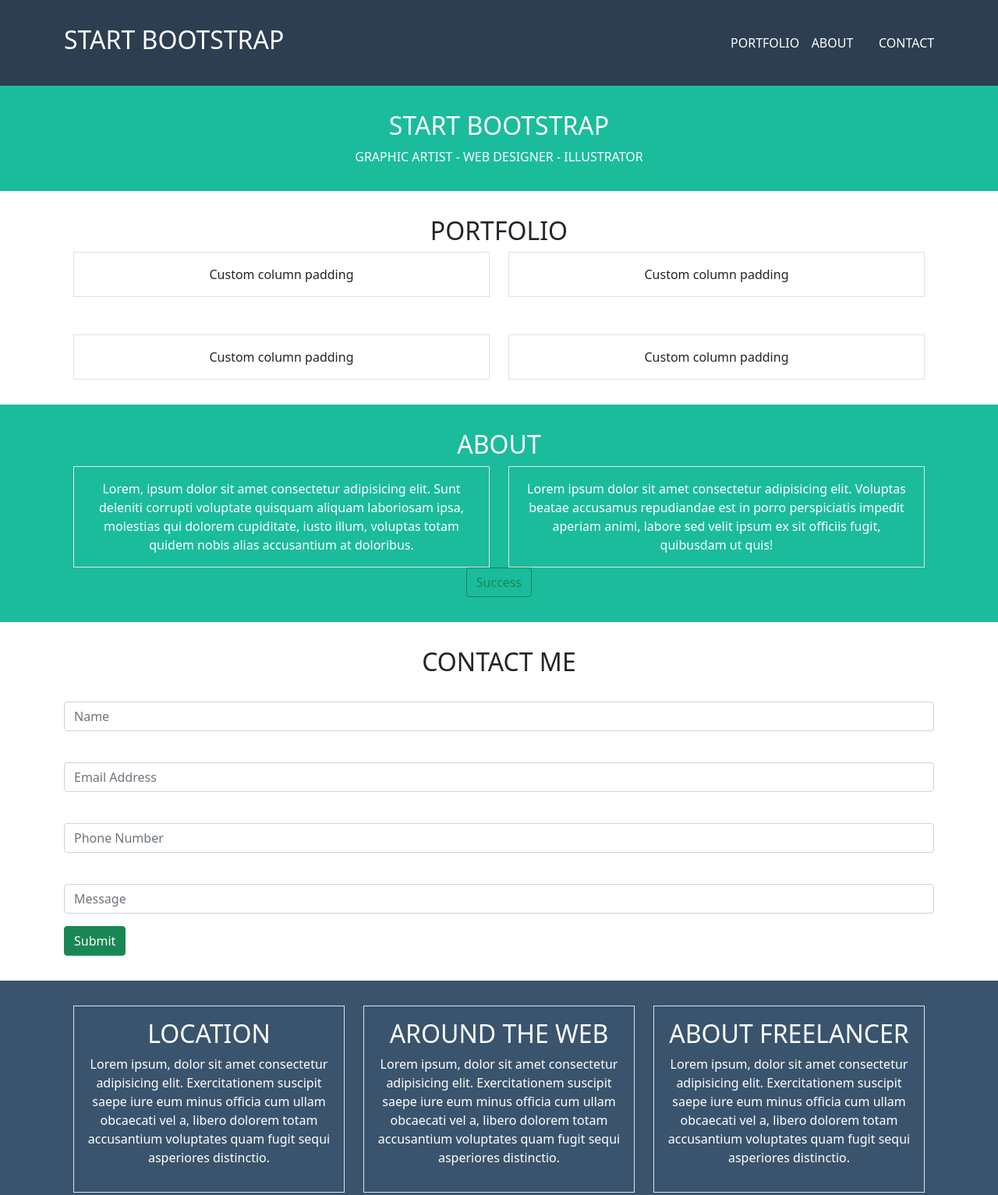
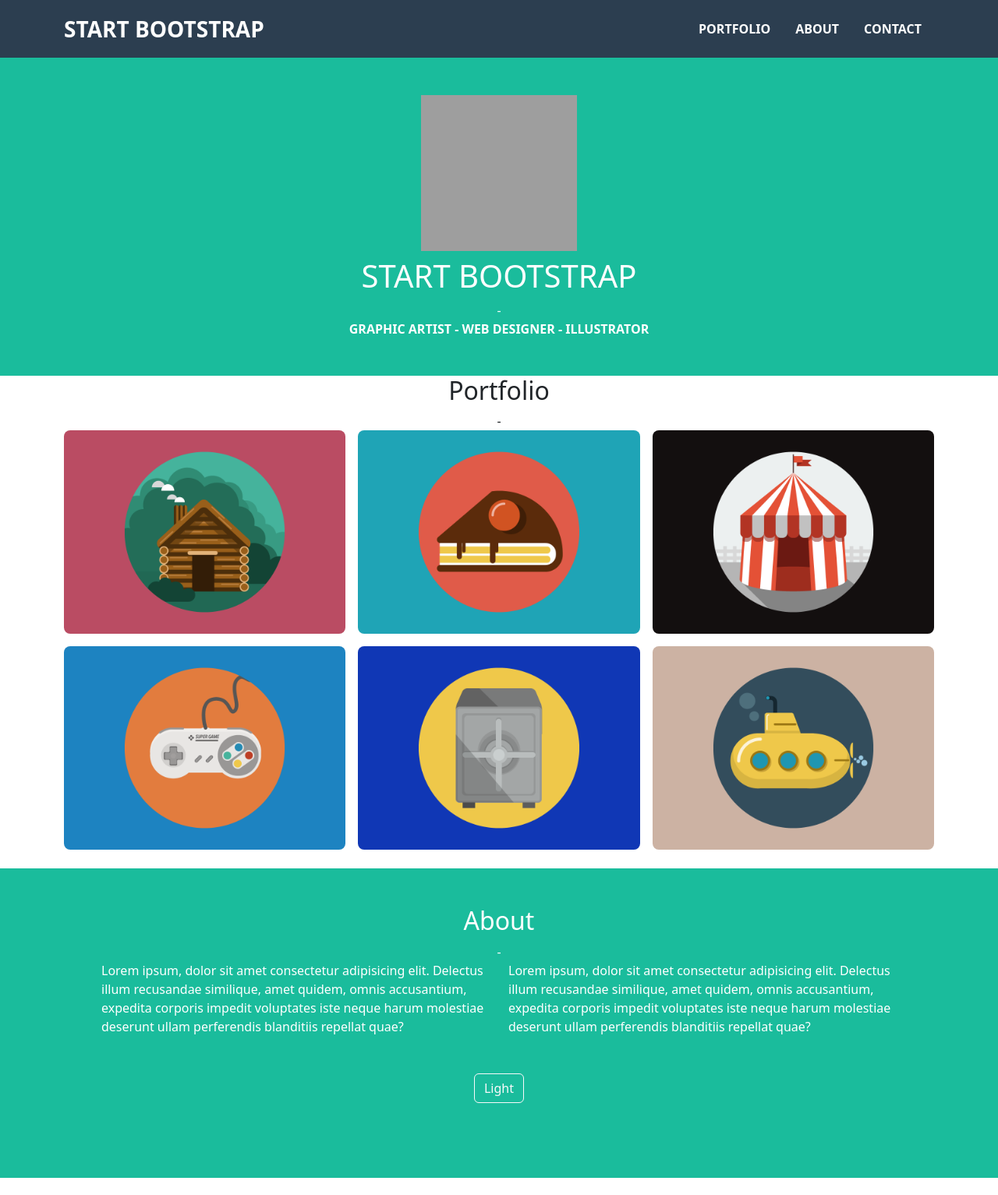
Before and after one commit to giovannimariaciclosi/html-css-bootstrap-freelancer, a plain HTML site: page index.html in a window 1280 px wide. Shown: the top 1533 px of the page at 78% size. Drawn offline with nearby package versions, Linux system fonts and the light colour scheme; grey boxes are pictures that could not be loaded.

Commit message:
fix: fix layout, added images, change bootstrap cdn version

```diff
--- a/css/style.css
+++ b/css/style.css
@@ -1,41 +1,19 @@
-.__debug * {
-  border: 1px solid red;
+.my-nav {
+  background-color: #2c3e50;
 }
 
-.__navbar {
-  background-color: #2c3e50;
+.my-green-back {
+  background-color: #1abc9c;
   color: white;
-  padding: 2em 0;
 }
 
-.__main {
-  background-color: #1abc9c;
-  color: white;
-  padding: 2em 0;
+/* TEST */
+/* #portfolio .my-col-inner {
+  min-height: 200px;
+  background-color: #ba4b63;
+} */
+/* / TEST */
+
+.form-control::placeholder {
+  color: #333333;
 }
-
-.__portfolio {
-  padding: 2em 0;
-}
-
-.__about {
-  background-color: #1abc9c;
-  color: white;
-  padding: 2em 0;
-}
-
-.__contactme {
-  padding: 2em 0;
-}
-
-.__footer {
-  background-color: #3a546d;
-  color: white;
-  padding: 2em 0;
-}
-
-.__copyright {
-  background-color: #2c3e50;
-  color: white;
-  padding: 2em 0;
-}
--- a/index.html
+++ b/index.html
@@ -4,151 +4,206 @@
   <meta charset="UTF-8">
   <meta http-equiv="X-UA-Compatible" content="IE=edge">
   <meta name="viewport" content="width=device-width, initial-scale=1.0">
-  <title>Bootstrap</title>
+  <title>Bootstrap Freelancer</title>
 
   <!-- Bootstrap CSS -->
-  <link href="https://cdn.jsdelivr.net/npm/bootstrap@5.0.2/dist/css/bootstrap.min.css" rel="stylesheet" integrity="sha384-EVSTQN3/azprG1Anm3QDgpJLIm9Nao0Yz1ztcQTwFspd3yD65VohhpuuCOmLASjC" crossorigin="anonymous">
+  <link href="https://cdn.jsdelivr.net/npm/bootstrap@5.3.0-alpha1/dist/css/bootstrap.min.css" rel="stylesheet" integrity="sha384-GLhlTQ8iRABdZLl6O3oVMWSktQOp6b7In1Zl3/Jr59b6EGGoI1aFkw7cmDA6j6gD" crossorigin="anonymous">
+
+  <link rel="stylesheet" href="https://cdn.jsdelivr.net/npm/bootstrap-icons@1.10.3/font/bootstrap-icons.css">
 
   <link rel="stylesheet" href="css/style.css">
 </head>
 <body>
+  <nav class="my-nav text-white py-3 text-uppercase fw-bold">
+    <div class="container d-flex justify-content-between align-items-center">
 
-  <div class="container-fluid __navbar">
-    <div class="container-xl">
-      <div class="d-flex align-items-center justify-content-between">
-        <h2>START BOOTSTRAP</h2>
-        <div class="row justify-content-sm-end text-center">
-          <div class="col-4">
-            PORTFOLIO
+      <div class="nav-left fs-3">
+        Start Bootstrap
       </div>
-          <div class="col-4">
-            ABOUT
+
+      <div class="nav-right">
+
+        <ul class="list-unstyled d-flex m-0">
+          <li class="px-3">Portfolio</li>
+          <li class="px-3">About</li>
+          <li class="px-3">Contact</li>
+        </ul>
+
       </div>
-          <div class="col-4">
-            CONTACT
+
+    </div>
+
+  </nav>
+
+
+  <div id="jumbo" class="container-fluid my-green-back text-center text-uppercase py-5">
+
+    <div class="mb-2">
+      <img src="https://picsum.photos/200">
+    </div>
+
+    <h1>Start Bootstrap</h1>
+
+    <div class="my-separator">
+      -
+    </div>
+
+    <div class="fw-bold">
+      Graphic Artist - Web Designer - Illustrator
+    </div>
+
+  </div>
+
+  <div id="portfolio" class="container text-center">
+    <h2>Portfolio</h2>
+
+    <div class="my-separator">
+      -
+    </div>
+
+    <!-- <div class="row text-center g-3 mb-5">
+      <div class="col-lg-6 col-md-6 col-12">
+        <div class="my-col-inner rounded-3">
+          col
         </div>
       </div>
+      <div class="col-lg-3 col-md-6 col-12">
+        <div class="my-col-inner rounded-3">
+          col
+        </div>
+      </div>
+      <div class="col-lg-3 col-md-6 col-12">
+        <div class="my-col-inner rounded-3">
+          col
+        </div>
+      </div>
+      <div class="col-lg-2 col-md-6 col-12">
+        <div class="my-col-inner rounded-3">
+          col
+        </div>
+      </div>
+      <div class="col-lg-4 col-md-6 col-12">
+        <div class="my-col-inner rounded-3">
+          col
+        </div>
+      </div>
+      <div class="col-lg-6 col-md-6 col-12">
+        <div class="my-col-inner rounded-3">
+          col
+        </div>
+      </div>
+    </div> -->
+
+    <div class="row row-cols-1 row-cols-lg-3 row-cols-md-2 g-3 mb-4">
+      <div class="col">
+        <div class="my-col-inner rounded-3 overflow-hidden overflow-hidden">
+          <img src="img/cabin.png" class="img-fluid" alt="...">
+        </div>
+      </div>
+      <div class="col">
+        <div class="my-col-inner rounded-3 overflow-hidden">
+          <img src="img/cake.png" class="img-fluid" alt="...">
+        </div>
+      </div>
+      <div class="col">
+        <div class="my-col-inner rounded-3 overflow-hidden">
+          <img src="img/circus.png" class="img-fluid" alt="...">
+        </div>
+      </div>
+      <div class="col">
+        <div class="my-col-inner rounded-3 overflow-hidden">
+          <img src="img/game.png" class="img-fluid" alt="...">
+        </div>
+      </div>
+      <div class="col">
+        <div class="my-col-inner rounded-3 overflow-hidden">
+          <img src="img/safe.png" class="img-fluid" alt="...">
+        </div>
+      </div>
+      <div class="col">
+        <div class="my-col-inner rounded-3 overflow-hidden">
+          <img src="img/submarine.png" class="img-fluid" alt="...">
         </div>
       </div>
     </div>
 
-  <div class="container-fluid __main">
-    <div class="container-xl">
-      <h2 class="text-center">START BOOTSTRAP</h2>
+  </div>
 
-      <div class="container text-center">
+  <div id="about" class="my-green-back py-5">
+    <div class="container">
+      <h2 class="text-center">
+        About
+      </h2>
+
+      <div class="my-separator text-center">
+        -
+      </div>
+
+      <div class="px-5">
+
         <div class="row">
-          <div class="col-12">
-            GRAPHIC ARTIST - WEB DESIGNER -  ILLUSTRATOR
+          <div class="col-6">
+            Lorem ipsum, dolor sit amet consectetur adipisicing elit. Delectus illum recusandae similique, amet quidem, omnis accusantium, expedita corporis impedit voluptates iste neque harum molestiae deserunt ullam perferendis blanditiis repellat quae?
           </div>
-        </div>
-      </div>
+          <div class="col-6">
+            Lorem ipsum, dolor sit amet consectetur adipisicing elit. Delectus illum recusandae similique, amet quidem, omnis accusantium, expedita corporis impedit voluptates iste neque harum molestiae deserunt ullam perferendis blanditiis repellat quae?
           </div>
         </div>
 
-  <div class="container-fluid __portfolio">
-    <div class="container-xl">
-      <h2 class="text-center">PORTFOLIO</h2>
+      </div>
 
-      <div class="container overflow-hidden text-center">
-        <div class="row gy-5">
-          <div class="col-6">
-            <div class="p-3 border">Custom column padding</div>
+      <div class="text-center py-5">
+        <button type="button" class="btn btn-outline-light">Light</button>
       </div>
-          <div class="col-6">
-            <div class="p-3 border">Custom column padding</div>
+
+
     </div>
-          <div class="col-6">
-            <div class="p-3 border">Custom column padding</div>
+
   </div>
-          <div class="col-6">
-            <div class="p-3 border">Custom column padding</div>
-          </div>
-        </div>
-      </div>
+
+  <div id="contact" class="container py-5">
+    <div class="text-center">
+      <h2>
+        Contact me
+      </h2>
+
+
+      <div class="my-separator text-center">
+        <i class="bi bi-star-fill"></i>
       </div>
     </div>
 
-  <div class="container-fluid __about">
-    <div class="container-xl">
-      <h2 class="text-center">ABOUT</h2>
-      <div class="container overflow-hidden text-center">
-        <div class="row gy-5">
-          <div class="col-6">
-            <div class="p-3 border ">Lorem, ipsum dolor sit amet consectetur adipisicing elit. Sunt deleniti corrupti voluptate quisquam aliquam laboriosam ipsa, molestias qui dolorem cupiditate, iusto illum, voluptas totam quidem nobis alias accusantium at doloribus.</div>
+    <div class="px-5">
+      <form class="px-2">
+        <div class="mb-3">
+          <input type="text" placeholder="Name" class="form-control border-0 border-bottom rounded-0">
         </div>
-          <div class="col-6">
-            <div class="p-3 border">Lorem ipsum dolor sit amet consectetur adipisicing elit. Voluptas beatae accusamus repudiandae est in porro perspiciatis impedit aperiam animi, labore sed velit ipsum ex sit officiis fugit, quibusdam ut quis!</div>
-          </div>
-        </div>
-      </div>
-      <div class="container text-center">
-        <button type="button" class="btn btn-outline-success">Success</button>
-      </div>
-    </div>
+        <div class="mb-3">
+          <input type="email" placeholder="Email" class="form-control border-0 border-bottom rounded-0">
         </div>
 
-  <div class="container-fluid __contactme">
-    <div class="container-xl">
-      <h2 class="text-center">CONTACT ME</h2>
-      <form>
         <div class="mb-3">
-          <label for="exampleFormControlInput1" class="form-label"></label>
-          <input type="name" class="form-control" id="exampleFormControlInput1" placeholder="Name">
-        </div>
-        <div class="mb-3">
-          <label for="exampleFormControlInput1" class="form-label"></label>
-          <input type="email" class="form-control" id="exampleFormControlInput1" placeholder="Email Address">
-        </div>
-        <div class="mb-3">
-          <label for="exampleFormControlInput1" class="form-label"></label>
-          <input type="number" class="form-control" id="exampleFormControlInput1" placeholder="Phone Number">
-        </div>
-        <div class="mb-3">
-          <label for="exampleFormControlInput1" class="form-label"></label>
-          <input type="message" class="form-control" id="exampleFormControlInput1" placeholder="Message">
-        </div>
-        <button type="submit" class="btn btn-success">Submit</button>
-      </form>
-    </div>
+          <input type="tel" placeholder="Phone Number" class="form-control border-0 border-bottom rounded-0">
         </div>
 
-  <div class="container-fluid __footer">
-    <div class="container-xl">
-      <div class="container overflow-hidden text-center">
-        <div class="row gy-5">
-          <div class="col-4">
-            <div class="p-3 border ">
-              <h2>LOCATION</h2>
-              <p>Lorem ipsum, dolor sit amet consectetur adipisicing elit. Exercitationem suscipit saepe iure eum minus officia cum ullam obcaecati vel a, libero dolorem totam accusantium voluptates quam fugit sequi asperiores distinctio.</p>
-            </div>
-          </div>
-          <div class="col-4">
-            <div class="p-3 border ">
-              <h2>AROUND THE WEB</h2>
-              <p>Lorem ipsum, dolor sit amet consectetur adipisicing elit. Exercitationem suscipit saepe iure eum minus officia cum ullam obcaecati vel a, libero dolorem totam accusantium voluptates quam fugit sequi asperiores distinctio.</p>
-            </div>
-          </div>
-          <div class="col-4">
-            <div class="p-3 border ">
-              <h2>ABOUT FREELANCER</h2>
-              <p>Lorem ipsum, dolor sit amet consectetur adipisicing elit. Exercitationem suscipit saepe iure eum minus officia cum ullam obcaecati vel a, libero dolorem totam accusantium voluptates quam fugit sequi asperiores distinctio.</p>
-            </div>
-          </div>
-        </div>
-      </div>
-    </div>
+        <div class="mb-3">
+          <input type="email" placeholder="Email" class="form-control border-0 border-bottom rounded-0">
         </div>
 
-  <div class="container-fluid __copyright">
-    <div class="container-xl text-center">
-      Copyright @ Your Website 2019
+        <div class="form-floating mb-3">
+          <textarea rows="5" class="form-control border-0 border-bottom rounded-0" placeholder="Leave a comment here" id="floatingTextarea2" style="height: 150px"></textarea>
+          <label for="floatingTextarea2">Message</label>
+        </div>
+
+        <button type="submit" class="btn btn-primary">Send</button>
+      </form>
+
     </div>
   </div>
 
 
 
-  <!-- bootstrap script -->
-  <script src="https://cdn.jsdelivr.net/npm/bootstrap@5.0.2/dist/js/bootstrap.bundle.min.js" integrity="sha384-MrcW6ZMFYlzcLA8Nl+NtUVF0sA7MsXsP1UyJoMp4YLEuNSfAP+JcXn/tWtIaxVXM" crossorigin="anonymous"></script>
+  <!-- bootstrap -->
+  <script src="https://cdn.jsdelivr.net/npm/bootstrap@5.3.0-alpha1/dist/js/bootstrap.bundle.min.js" integrity="sha384-w76AqPfDkMBDXo30jS1Sgez6pr3x5MlQ1ZAGC+nuZB+EYdgRZgiwxhTBTkF7CXvN" crossorigin="anonymous"></script>
 </body>
 </html>
```
Also changed, not shown: img/avatar.svg (added), img/cabin.png (added), img/cake.png (added), img/circus.png (added), img/game.png (added), img/safe.png (added), img/submarine.png (added). Lines whose indentation alone changed are shown as unchanged.
